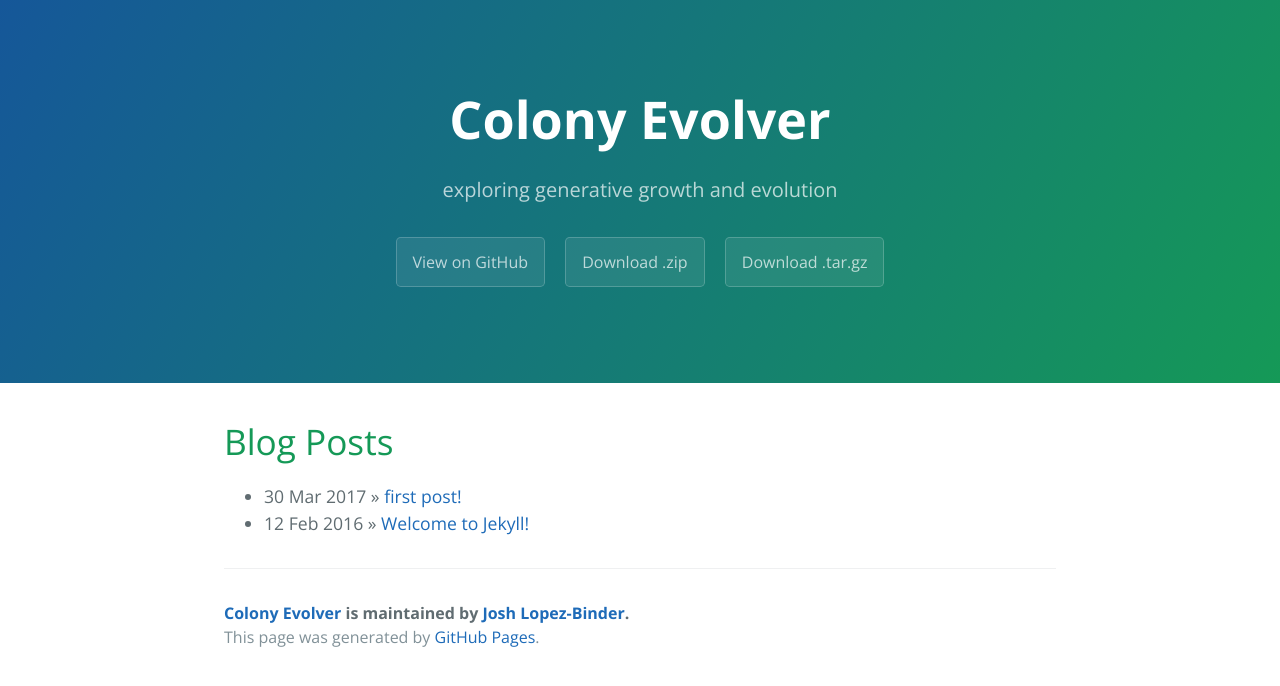
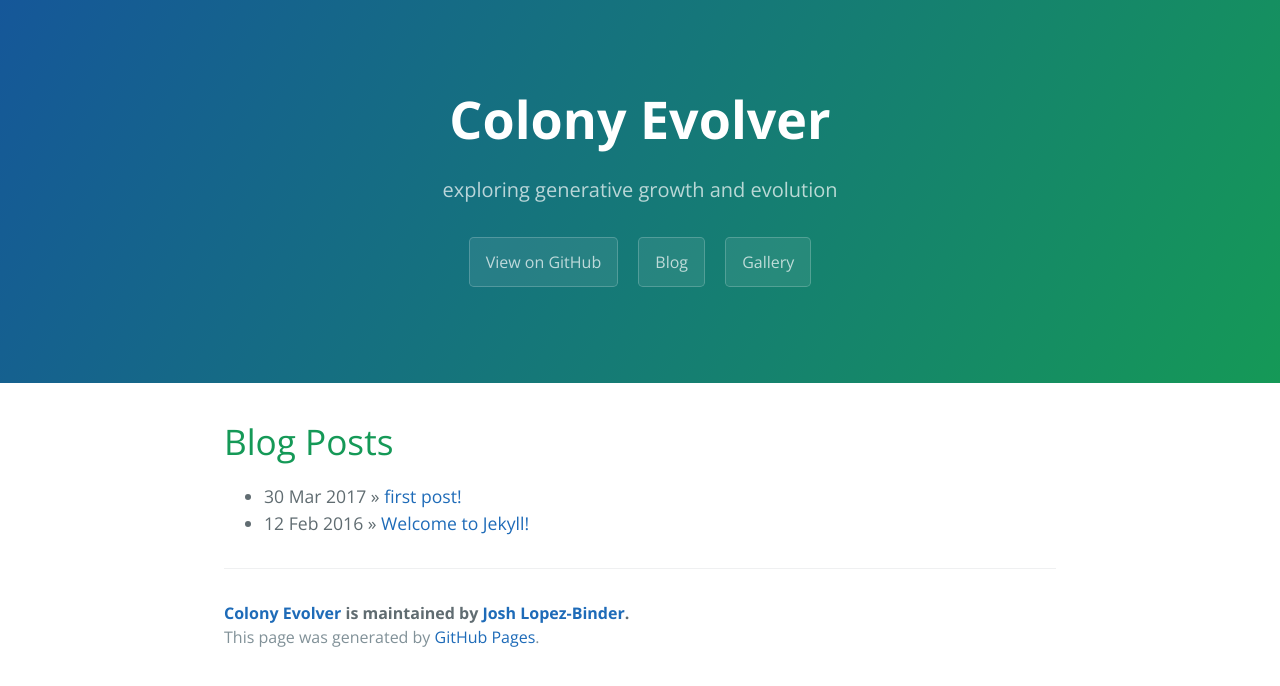
Before and after one commit to jlopezbi/ColonyEvolver, a Jekyll site: the page built from index.html, in a window 1280 px wide. Shown: the top 686 px of the page. Built offline with Jekyll 4.4.1, drawn with Linux system fonts in a browser that asks for light colours; the list of posts is cut into pages by our own code.

Commit message:
changes header buttons

```diff
--- a/_includes/page-header.html
+++ b/_includes/page-header.html
@@ -1,7 +1,7 @@
 <section class="page-header">
   <h1 class="project-name">{{ site.title }}</h1>
   <h2 class="project-tagline">{{ site.tagline }}</h2>
-  <a href="#" class="btn">View on GitHub</a>
-  <a href="#" class="btn">Download .zip</a>
-  <a href="#" class="btn">Download .tar.gz</a>
+  <a href="{{ site.projecturl }}" class="btn">View on GitHub</a>
+  <a href="#" class="btn">Blog </a>
+  <a href="#" class="btn">Gallery</a>
 </section>
```
